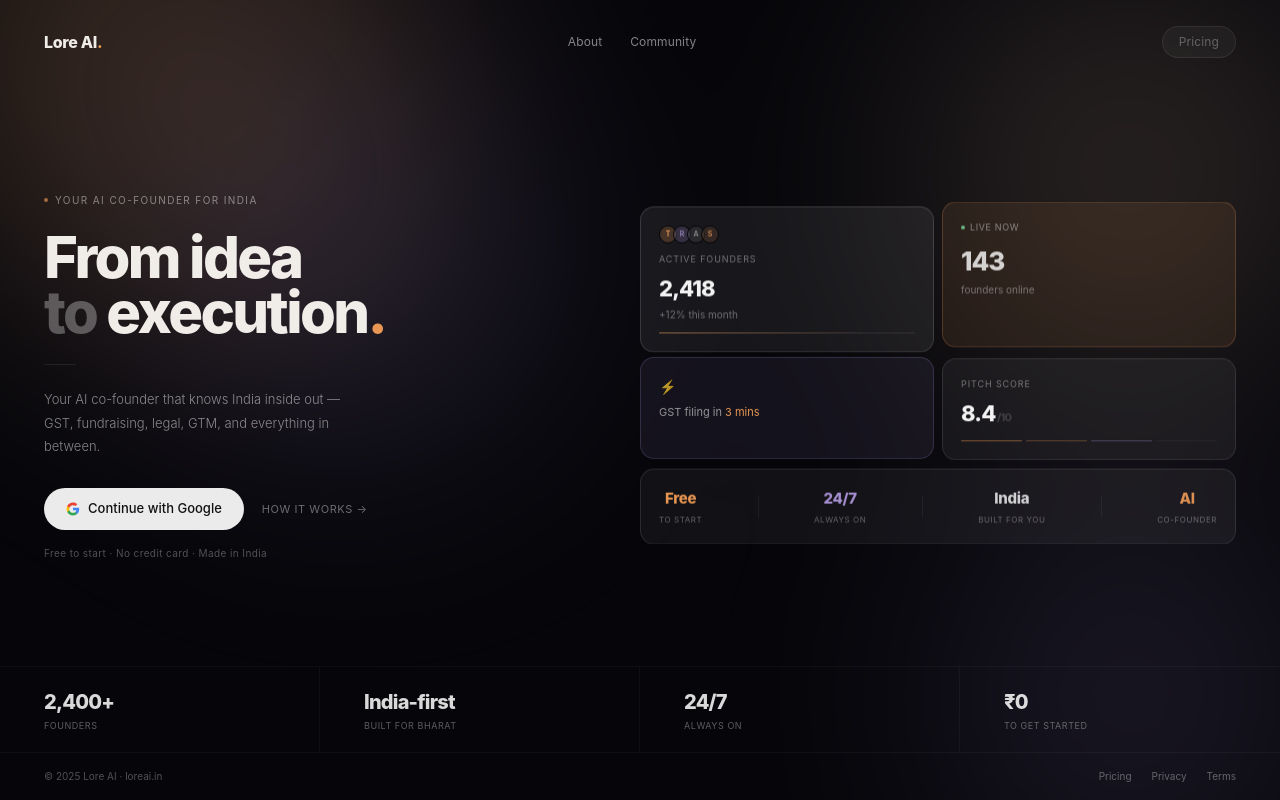
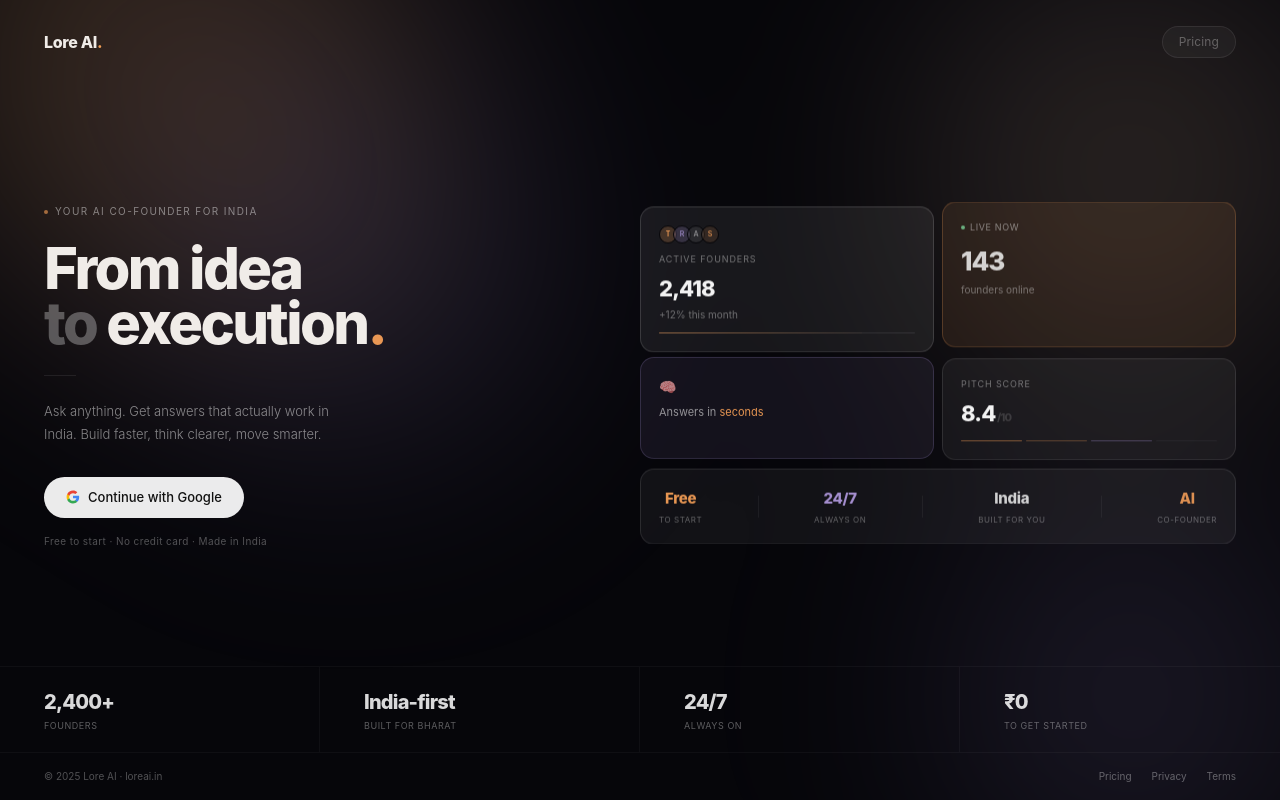
Before and after one commit to tejanoosh06-cloud/forge, a Next.js app: page /login in a window 1280 px wide. Built offline with nearby package versions, Linux system fonts and the light colour scheme.

Commit message:
Clean login: remove nav links, new subtitle, new card, full mobile support

```diff
--- a/app/login/page.js
+++ b/app/login/page.js
@@ -24,10 +24,7 @@ export default function LoginPage() {
 
       <nav className="nav">
         <div className="logo">Lore AI<span className="logo-dot">.</span></div>
-        <div className="navlinks">
-          <a href="/about">About</a>
-          <a href="/founders">Community</a>
-        </div>
+<div className="navlinks"></div>
         <a href="/pricing" className="nav-pricing">Pricing</a>
       </nav>
 
@@ -36,7 +33,7 @@ export default function LoginPage() {
           <div className="eyebrow"><div className="dot" /><span>Your AI co-founder for India</span></div>
           <h1 className="h1">From idea<br /><span className="dim">to</span> execution<span className="accent">.</span></h1>
           <div className="rule" />
-          <p className="sub">Your AI co-founder that knows India inside out — GST, fundraising, legal, GTM, and everything in between.</p>
+          <p className="sub">Ask anything. Get answers that actually work in India. Build faster, think clearer, move smarter.</p>
           <div className="btns">
             <button onClick={signInWithGoogle} disabled={loading} className="btn">
               <svg width="14" height="14" viewBox="0 0 24 24" style={{flexShrink:0}}>
@@ -47,7 +44,7 @@ export default function LoginPage() {
               </svg>
               {loading ? "Signing in..." : "Continue with Google"}
             </button>
-            <a href="/about" className="btn-ghost">How it works →</a>
+
           </div>
           <p className="fine">Free to start · No credit card · Made in India</p>
         </div>
@@ -71,8 +68,8 @@ export default function LoginPage() {
           </div>
 
           <div className="fc fc-c">
-            <div className="fc-icon">⚡</div>
-            <div className="fc-txt">GST filing in <span className="fc-o">3 mins</span></div>
+            <div className="fc-icon">🧠</div>
+            <div className="fc-txt">Answers in <span className="fc-o">seconds</span></div>
           </div>
 
           <div className="fc fc-d">
@@ -209,23 +206,36 @@ export default function LoginPage() {
 
         @keyframes fadeUp{from{opacity:0;transform:translateY(16px)}to{opacity:1;transform:translateY(0)}}
 
-        @media(max-width:768px){
-          .nav{padding:18px 20px}
+        @media(max-width:900px){
+          .body{grid-template-columns:1fr;padding:28px 24px 0;gap:32px}
+          .left{padding-right:0}
+          .right{grid-template-columns:1fr 1fr}
+          .stats{grid-template-columns:1fr 1fr}
+          .stat{padding:16px 24px}
+        }
+        @media(max-width:600px){
+          .nav{padding:16px 20px}
           .navlinks{display:none}
-          .nav-pricing{display:none}
-          .body{grid-template-columns:1fr;padding:24px 20px 0;gap:28px}
-          .left{padding-right:0}
-          .h1{font-size:42px}
+          .nav-pricing{font-size:11px;padding:5px 12px}
+          .body{padding:20px 20px 0;gap:24px}
+          .h1{font-size:36px;line-height:1}
+          .rule{margin:18px 0}
+          .sub{font-size:13px;max-width:100%}
+          .btns{flex-direction:column;align-items:flex-start;gap:14px}
+          .btn{width:100%;justify-content:center}
           .right{grid-template-columns:1fr 1fr;gap:8px}
-          .fc{padding:14px}
+          .fc{padding:13px}
           .fc-val{font-size:18px}
-          .india-row{gap:8px}
-          .india-val{font-size:13px}
-          .stats{grid-template-columns:1fr 1fr;margin-top:24px}
+          .fc-e{padding:13px}
+          .india-val{font-size:12px}
+          .india-lbl{font-size:7px}
+          .india-div{height:18px}
+          .stats{grid-template-columns:1fr 1fr;margin-top:20px}
           .stat{padding:14px 20px}
           .stat-n{font-size:16px}
+          .stat-l{font-size:8px}
           .footer{padding:14px 20px;flex-direction:column;gap:10px;text-align:center}
-          .footer-r{gap:16px}
+          .footer-r{justify-content:center}
         }
       `}</style>
     </div>
```
